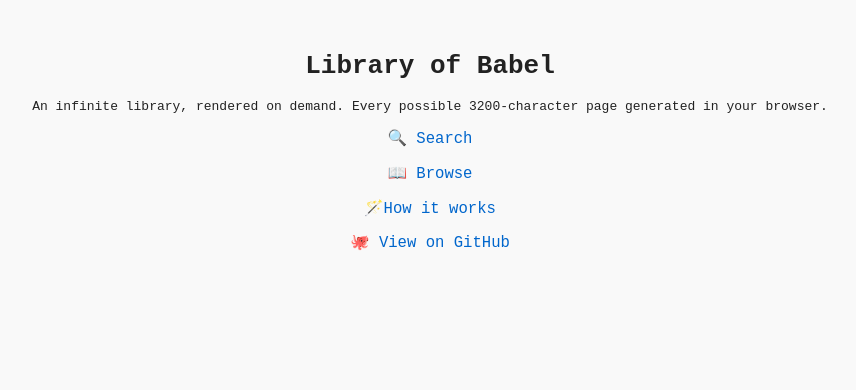
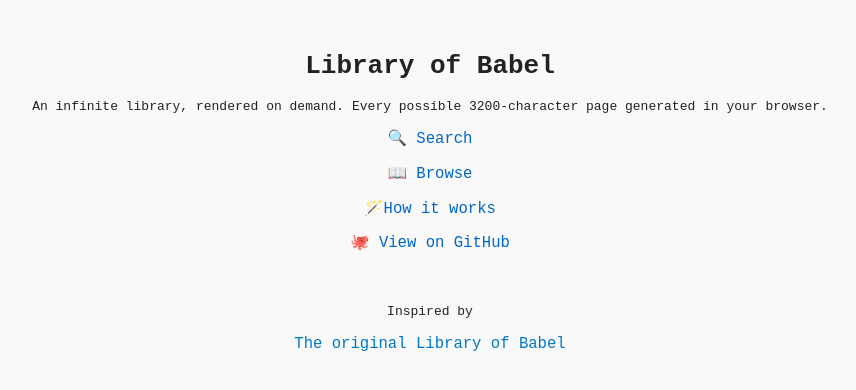
Before and after one commit to jrhea/library-of-babel, a plain HTML site: page index.html in a window 1280 px wide. Shown: the whole page, without its empty margins (210-1066 px from the left). Drawn offline with Linux system fonts and the light colour scheme.

Commit message:
add link to original site

```diff
--- a/index.html
+++ b/index.html
@@ -15,5 +15,8 @@
   <a href="browse.html">📖 Browse</a>
   <a href="how-it-works.html">🪄How it works</a>
   <a href="https://github.com/jrhea/library-of-babel" target="_blank">🐙 View on GitHub</a>
+  <p style="text-align: center; font-family: monospace; margin-top: 4em;">
+    Inspired by <a href="https://libraryofbabel.info" target="_blank" style="color: #0077cc;">The original Library of Babel</a>
+  </p>
 </body>
 </html>
```
